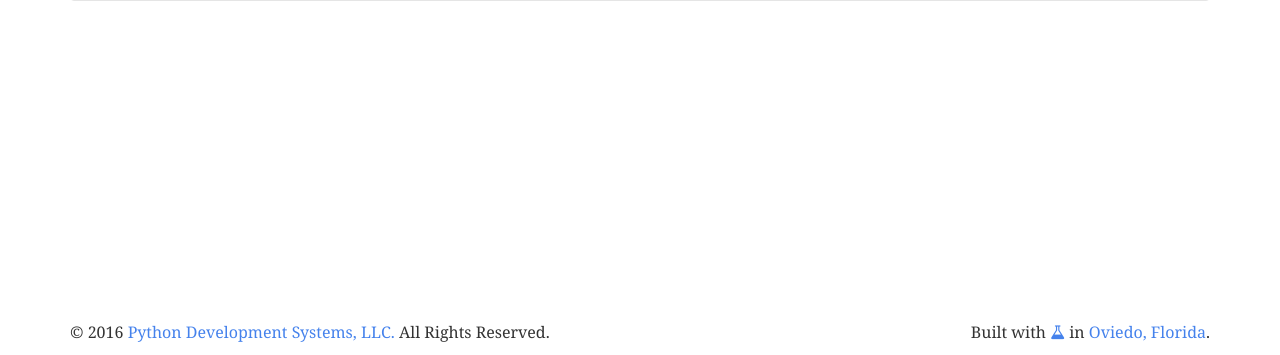
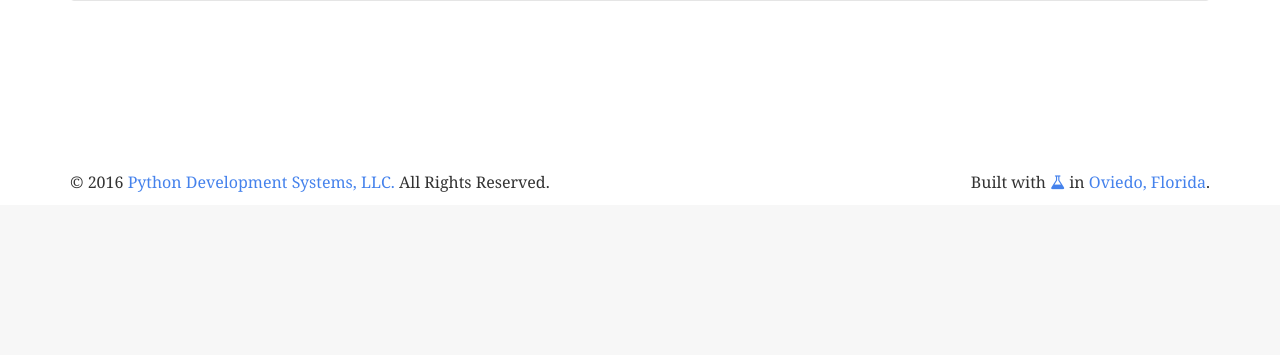
Before and after one commit to craigderington/encrypted, a Flask app: page /aes in a window 1280 px wide. Shown: the part 719-1074 px from the top of the page. After the commit the page ends 911 px from the top, so only its background shows below. Run offline with Flask 2, Linux system fonts and the light colour scheme; some libraries are stand-ins or nearby versions.

Commit message:
Update master layout template.

```diff
--- a/templates/layout.html
+++ b/templates/layout.html
@@ -69,7 +69,7 @@
 
 
 
-                <footer style="margin-top:300px;">
+                <footer style="margin-top:150px;">
                     <div class="row">
                         <div class="col-lg-12">
                             <p>&copy; 2016 <a href="http://www.python-development-systems.com" target="_blank">Python Development Systems, LLC.</a>  All Rights Reserved.
```
